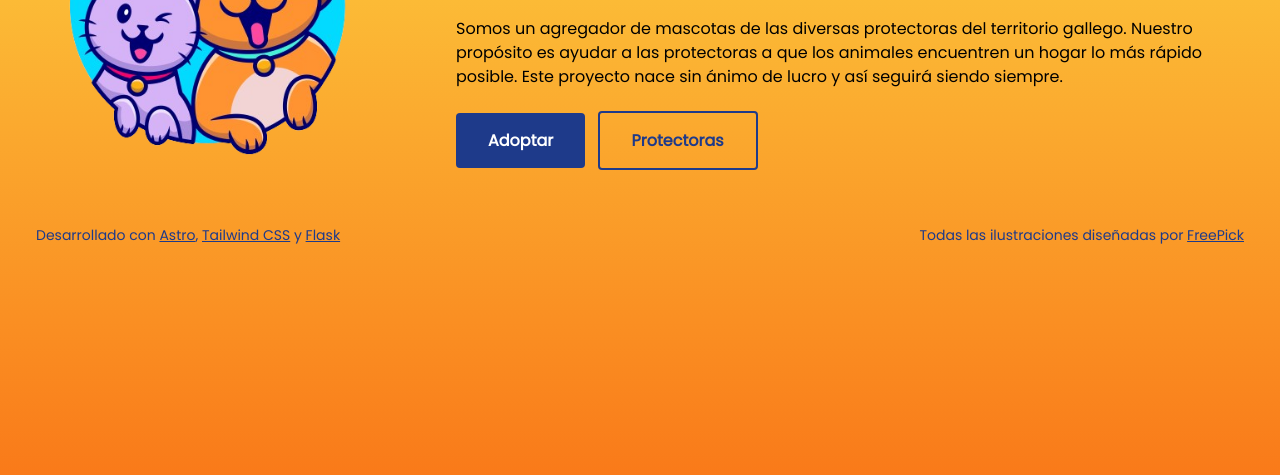
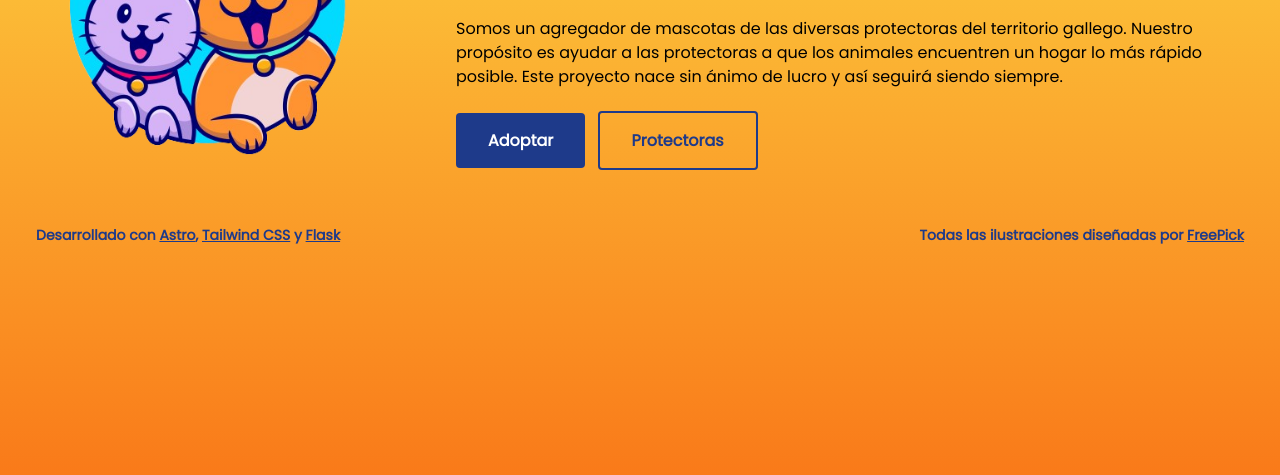
Before and after one commit to ppitacaneiro/cansecadelas_app, an Astro site: page / in a window 1280 px wide. Shown: the part 275-750 px from the top of the page. Built offline with nearby package versions, Linux system fonts and the light colour scheme; Astro itself is replaced by a stand-in of ours; a web font is replaced by a local one.

Commit message:
style font

```diff
--- a/src/components/Footer.astro
+++ b/src/components/Footer.astro
@@ -1,12 +1,12 @@
 <footer>
     <div class="w-full mx-auto max-w-screen-xl p-4 md:flex md:items-center md:justify-between">
-        <span class="text-sm text-blue-900 sm:text-center ml-5">
+        <span class="text-sm font-bold text-blue-900 sm:text-center ml-5">
             Desarrollado con
             <a href="https://astro.build/" class="underline hover:text-cyan-500" target="_blank">Astro</a>,
             <a href="https://tailwindcss.com/" class="underline hover:text-cyan-500" target="_blank">Tailwind CSS</a>
             y <a href="https://flask.palletsprojects.com/" class="underline hover:text-cyan-500" target="_blank">Flask</a>
         </span>
-        <div class="flex flex-wrap items-center mt-3 text-sm text-blue-900 sm:mt-0 mr-5">
+        <div class="flex flex-wrap items-center mt-3 text-sm text-blue-900 sm:mt-0 mr-5 font-bold">
             Todas las ilustraciones diseñadas por&nbsp;<a href="https://www.freepik.es/" class="underline hover:text-cyan-500" target="_blank">FreePick</a>
         </div>
     </div>
```
